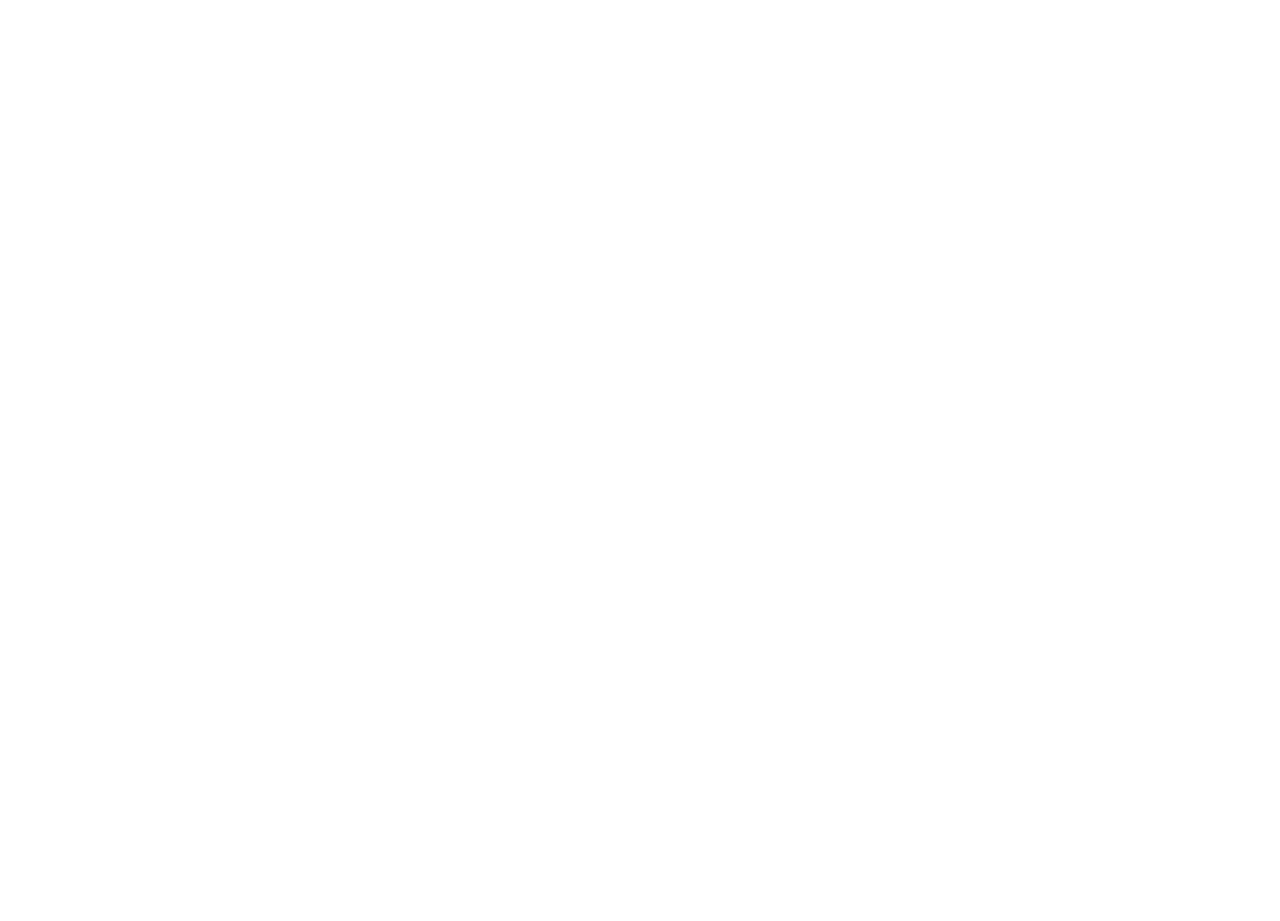
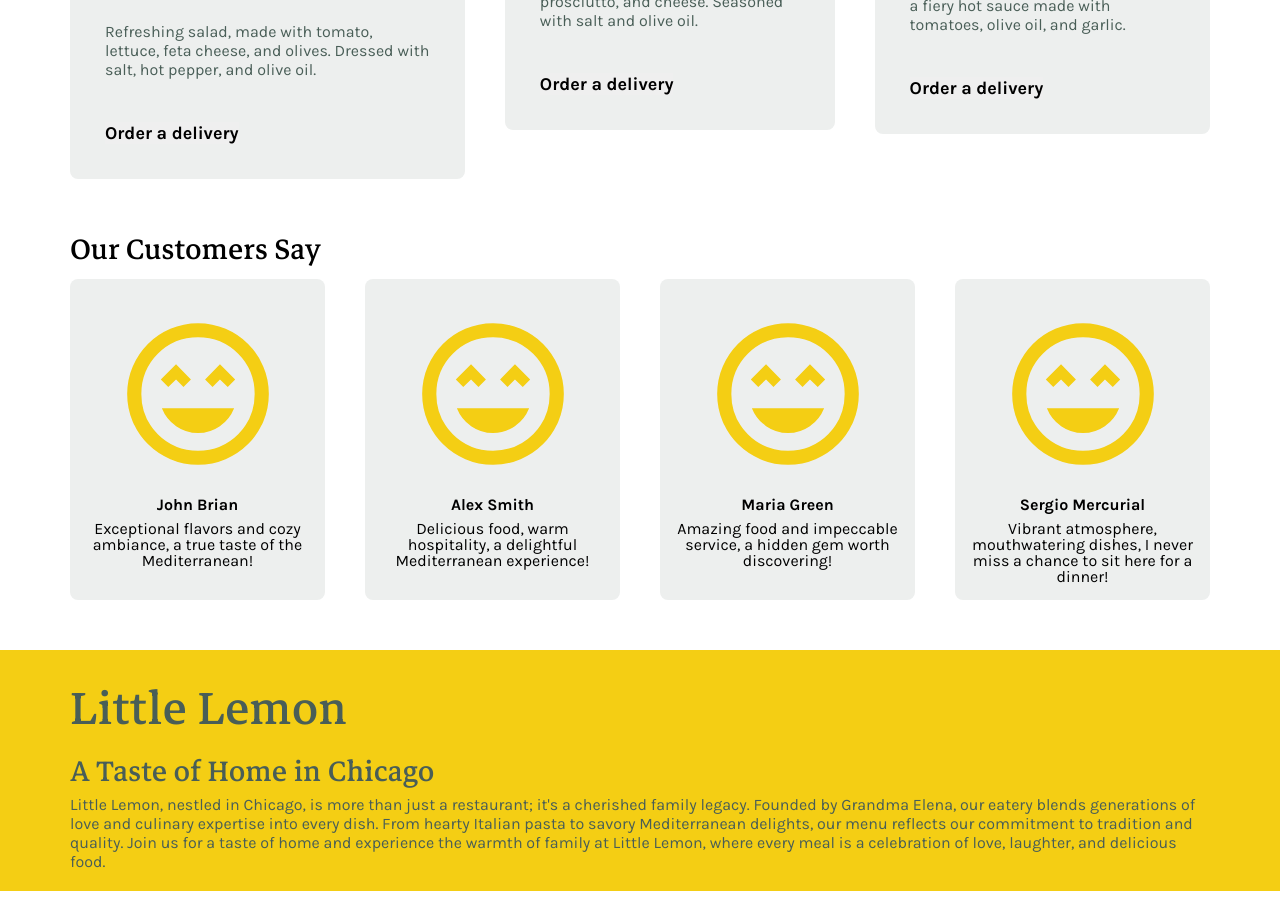
Before and after one commit to d-pozniak/little-lemon, a React (Create React App) app: page / in a window 1280 px wide. Shown: the part 1100-2021 px from the top of the page. Before the commit the page ends 800 px from the top, so only its background shows below. Built offline with nearby package versions, Linux system fonts and the light colour scheme; a web font is replaced by a local one.

Commit message:
feat: + sections into main

```diff
--- a/src/components/main/Main.js
+++ b/src/components/main/Main.js
@@ -1,9 +1,15 @@
 import HeroSection from "../heroSection/HeroSection";
+import Specials from "../specials/Specials";
+import CustomersSay from "../customersSay/CustomersSay";
+import Chicago from "../chicago/Chicago";
 
 export default function Main() {
     return (
         <main>
             <HeroSection/>
+            <Specials/>
+            <CustomersSay/>
+            <Chicago/>
         </main>
     )
 }
```
